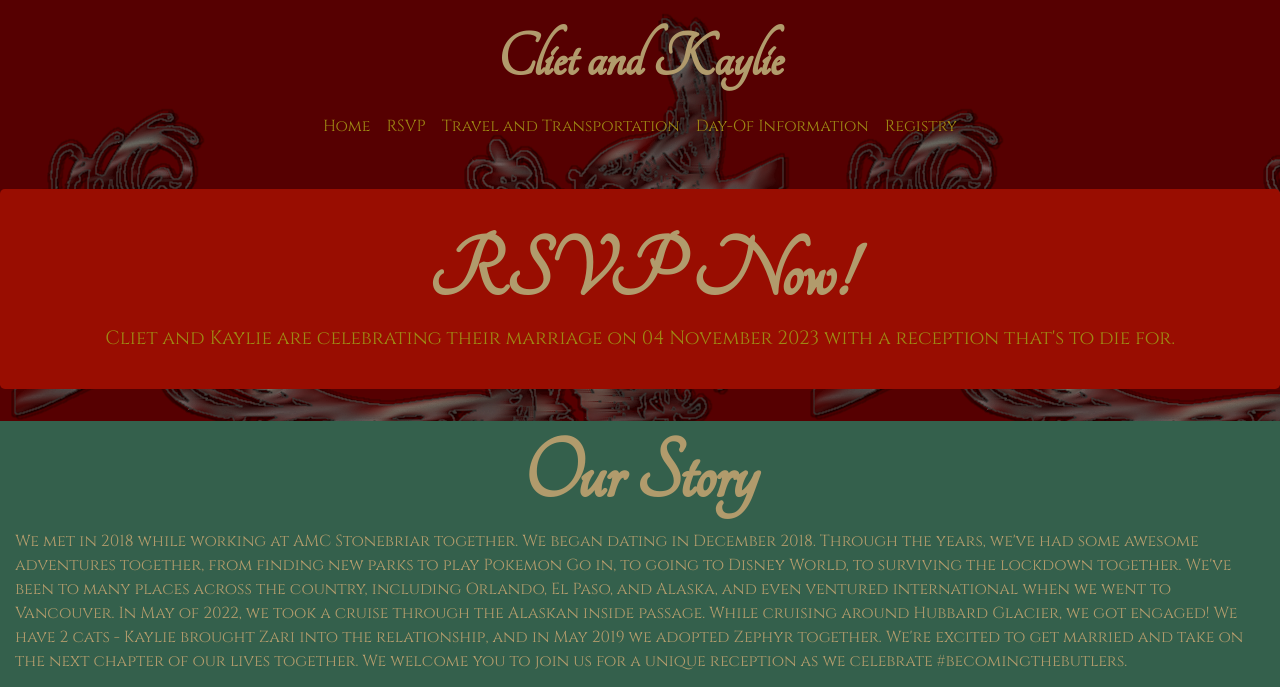
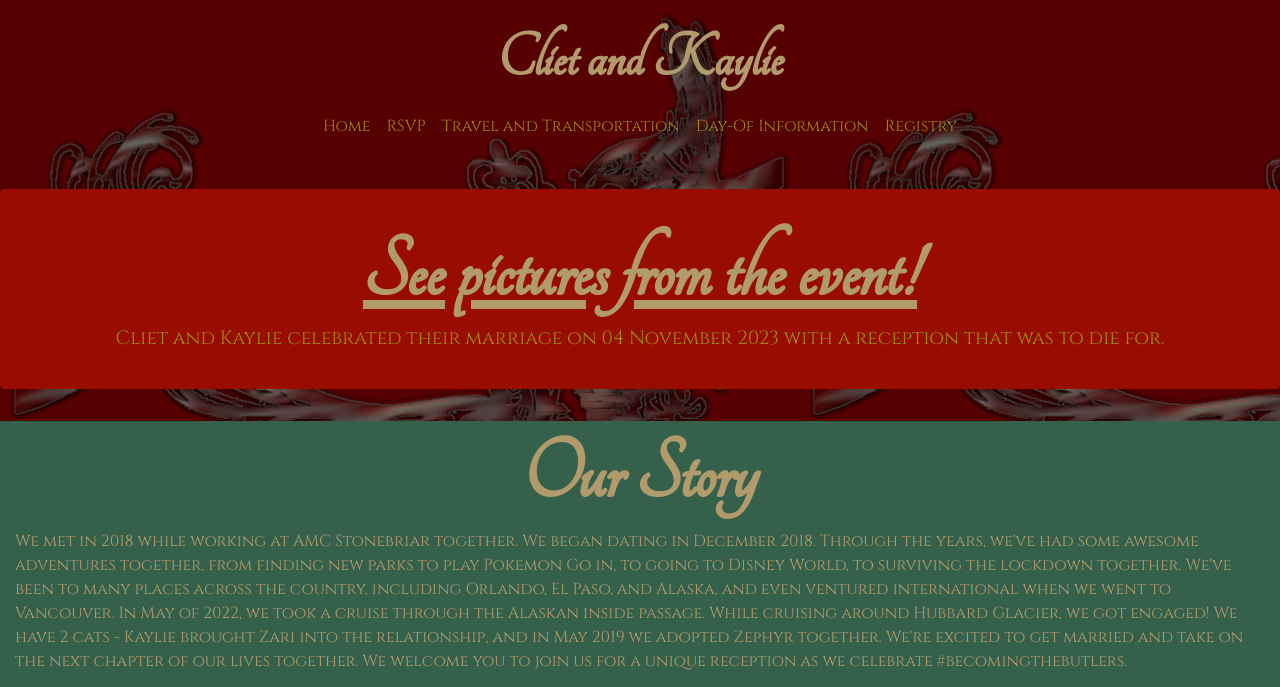
Before and after one commit to zarzarbinks0702/kaylie-and-cliet-get-married, a Flask app: page / in a window 1280 px wide. Shown: the top 687 px of the page. Run offline with Flask 2, Linux system fonts and the light colour scheme; some libraries are stand-ins or nearby versions.

Commit message:
Update index.html

```diff
--- a/templates/index.html
+++ b/templates/index.html
@@ -44,8 +44,8 @@
     <section>
       <div class="jumbotron">
         <div class="col-sm-12">
-          <a href="/rsvp"><h1>RSVP Now!</h1></a>
-          <h5>Cliet and Kaylie are celebrating their marriage on 04 November 2023 with a reception that's to die for.</h5>
+          <a class="inline-link" href="https://photos.app.goo.gl/t6hUxkzqSQAPQPVZA"><h1>See pictures from the event!</h1></a>
+          <h5>Cliet and Kaylie celebrated their marriage on 04 November 2023 with a reception that was to die for.</h5>
         </div>
       </div>
     </section>
```
